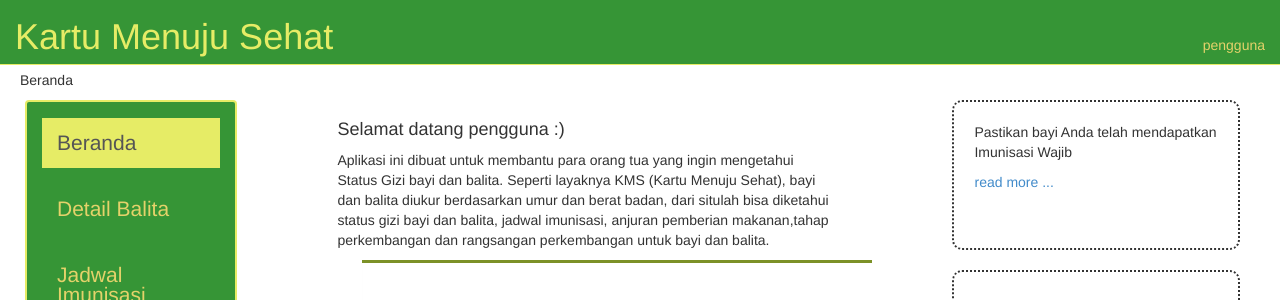
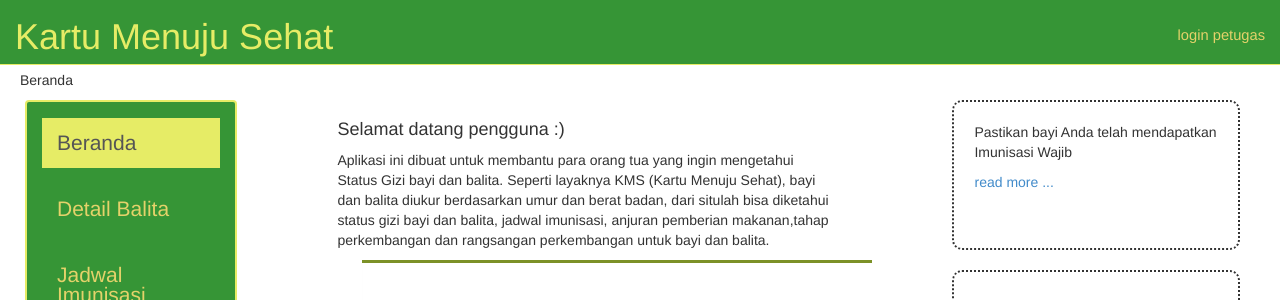
Before and after one commit to santensuru/KMS, a CodeIgniter app: page /index.php/beranda/index in a window 1280 px wide. Shown: the top 300 px of the page. Run offline with CodeIgniter, Linux system fonts and the light colour scheme; grey boxes are pictures that could not be loaded.

Commit message:
login + router

```diff
--- a/application/config/routes.php
+++ b/application/config/routes.php
@@ -38,7 +38,7 @@
 |
 */
 
-$route['default_controller'] = "welcome";
+$route['default_controller'] = "beranda";
 $route['404_override'] = '';
 
 
--- a/application/views/header.php
+++ b/application/views/header.php
@@ -38,7 +38,9 @@
 				height:65px;
 			}
 			#user {
-				margin-top: 20px;
+				/*margin-top: 20px;*/
+				margin-top: 10px;
+				font-size: 1.05em;
 			}
 			/*#user a {
 				color: blue;
@@ -181,7 +183,8 @@
 				<!-- Collect the nav links, forms, and other content for toggling -->
 				<div class="collapse navbar-collapse" id="bs-example-navbar-collapse-1">
 					<ul class="nav navbar-nav navbar-right">
-						<li id="user"><a href="#"><?=$user?></a></li>
+						<!-- <li id="user"><a href="#"><?=$user?></a></li> -->
+						<li id="user"><a href="<?php echo base_url(); ?>../kms-online">login petugas</a></li>
 					</ul>
 				</div><!-- /.navbar-collapse -->
 			</div><!-- /.container-fluid -->
```
